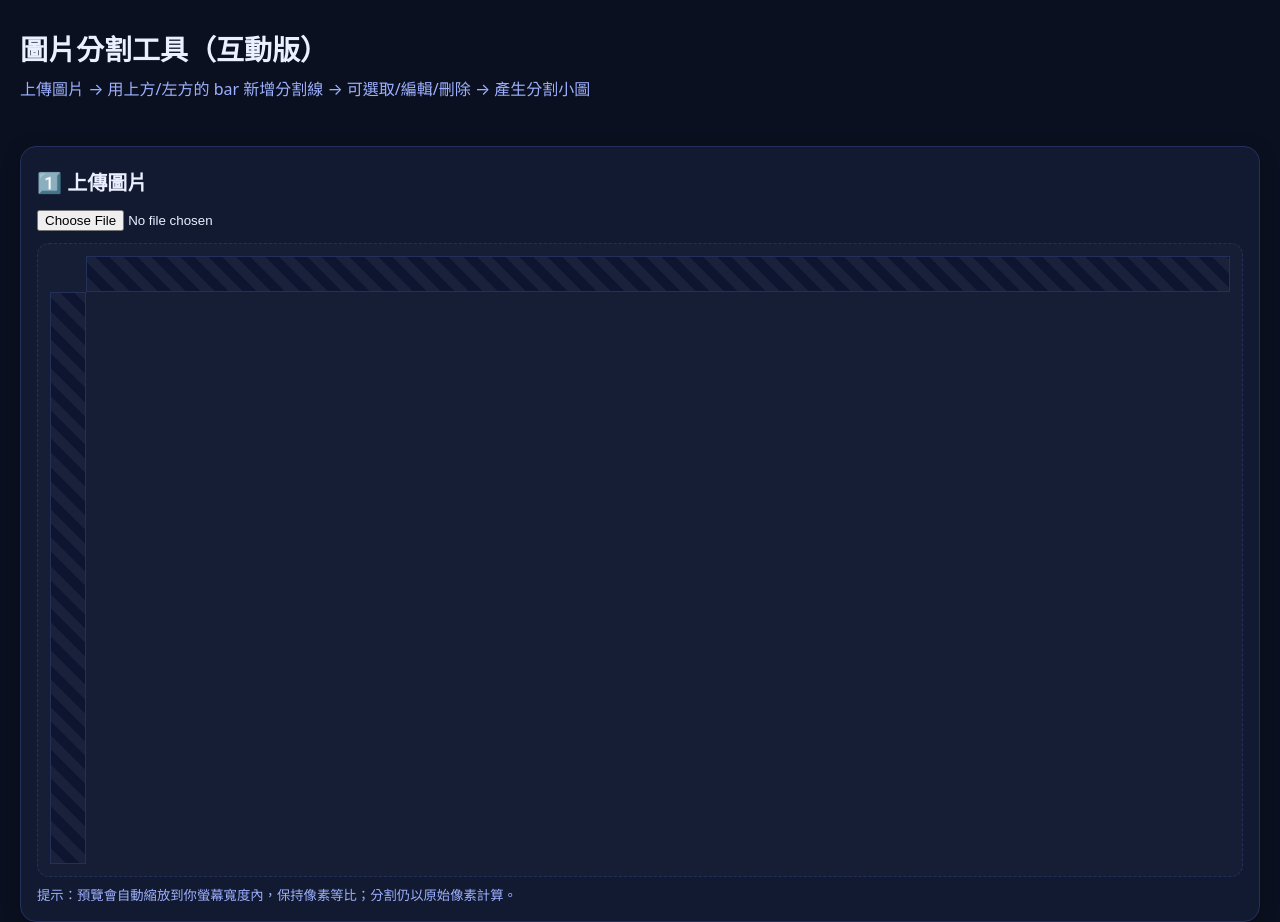
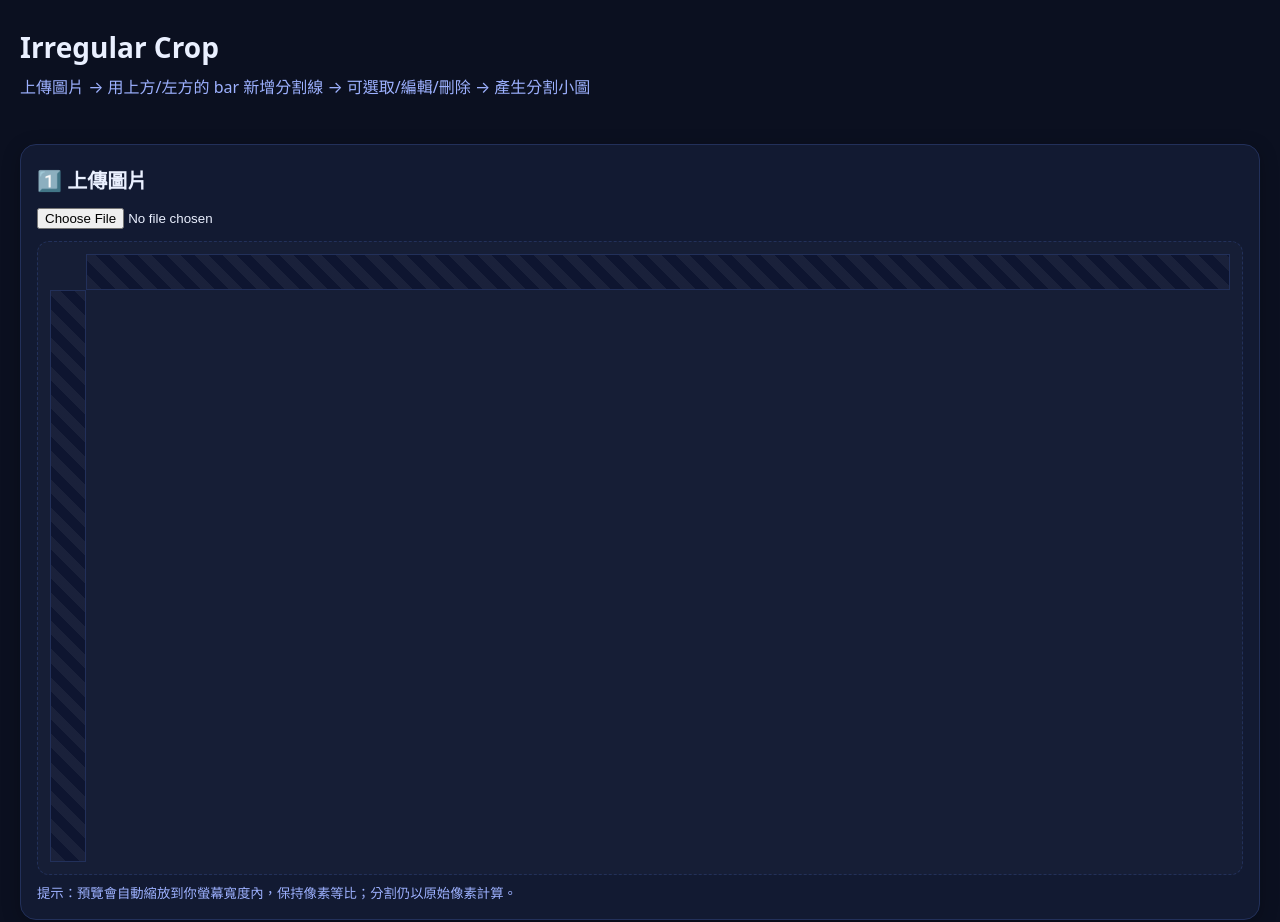
Before and after one commit to LiBOuO/LiBOuO.github.io, a plain HTML site: page IrregularCrop/index.html in a window 1280 px wide. Shown: the top 922 px of the page. Drawn offline with nearby package versions, Linux system fonts and the light colour scheme.

Commit message:
change name

```diff
--- a/IrregularCrop/index.html
+++ b/IrregularCrop/index.html
@@ -3,7 +3,7 @@
 <head>
   <meta charset="utf-8" />
   <meta name="viewport" content="width=device-width,initial-scale=1" />
-  <title>圖片分割工具（互動版）</title>
+  <title>Irregular Crop</title>
   <link rel="stylesheet" href="style.css" />
   <script defer src="https://cdn.jsdelivr.net/npm/jszip@3.10.1/dist/jszip.min.js"></script>
   <script defer src="https://cdn.jsdelivr.net/npm/file-saver@2.0.5/dist/FileSaver.min.js"></script>
@@ -11,7 +11,7 @@
 </head>
 <body>
   <header class="container">
-    <h1>圖片分割工具（互動版）</h1>
+    <h1>Irregular Crop</h1>
     <p class="sub">上傳圖片 → 用上方/左方的 bar 新增分割線 → 可選取/編輯/刪除 → 產生分割小圖</p>
   </header>
 
```
